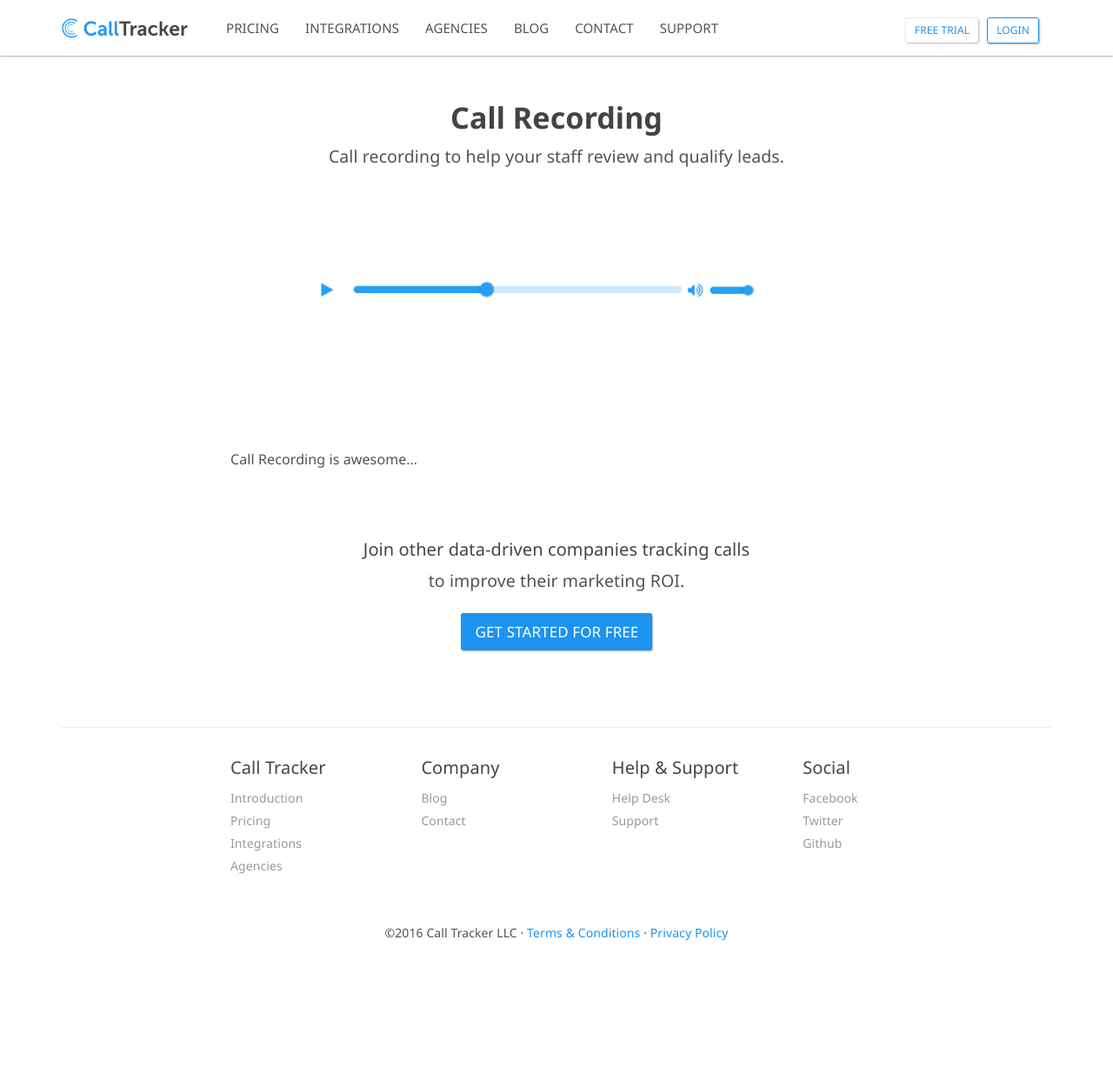
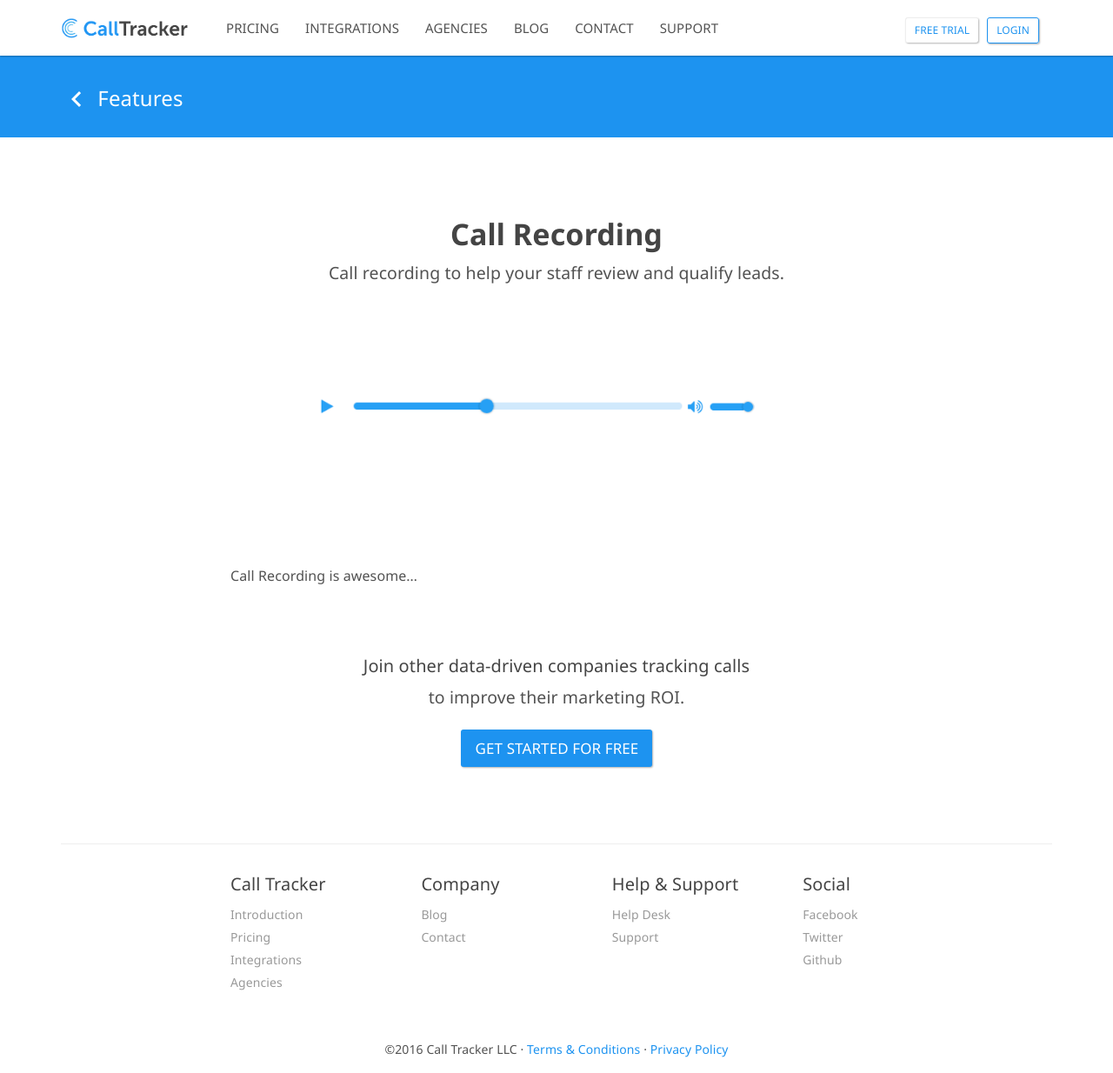
Before and after one commit to sumonst21/calltrackerio-site, a Jekyll site: the page built from _features/call-recording.md, in a window 1280 px wide. Shown: the whole page at 87% size. Built offline with Jekyll 4.4.1, drawn with Linux system fonts in a browser that asks for light colours; before the commit the page ends 1100 px from its top, so only the background shows below that.

Commit message:
add breadcrumb link to get back to all features

```diff
--- a/_layouts/feature.html
+++ b/_layouts/feature.html
@@ -3,6 +3,16 @@
 ---
 {% include header.html %}
 <div class="content">
+<section class="bg-primary-color integrations-header">
+  <div class="container">
+    <div class="row">
+      <div class="col-md-12 m-t-20">
+        <h4><a href="/features"><i class="material-icons md-36">chevron_left</i> Features
+        </a></h4>
+      </div>
+    </div>
+  </div>
+</section>
 <section>
   <div class="container">
     <div class="row">
```
